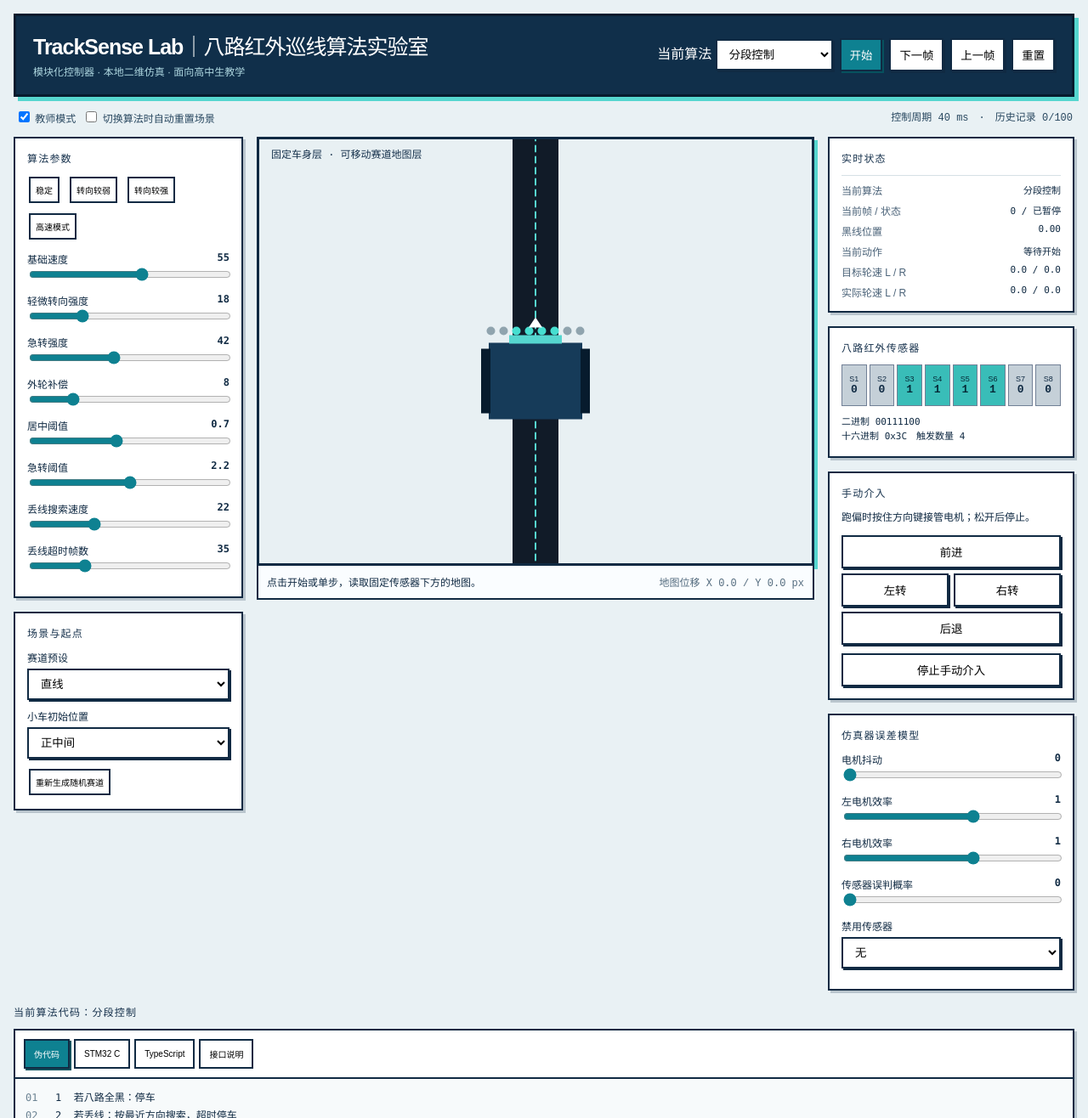
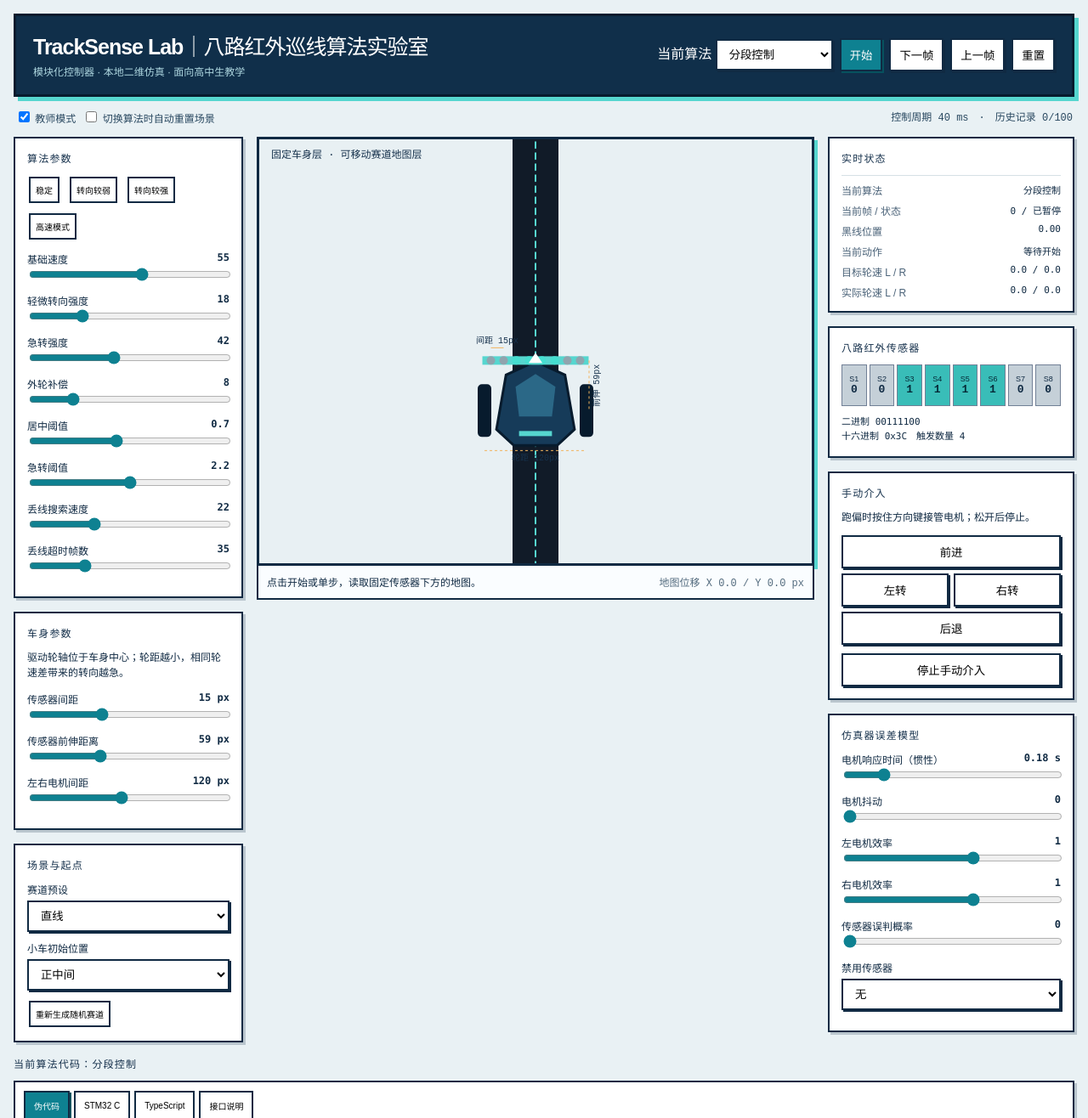
Before and after one commit to EasonHelloWord/TrackSense-Lab, a React (Vite) app: page / in a window 1280 px wide. Shown: the top 1316 px of the page at 85% size. Built offline with nearby package versions, Linux system fonts and the light colour scheme.

Commit message:
feat: add configurable vehicle geometry

```diff
--- a/src/App.tsx
+++ b/src/App.tsx
@@ -10,6 +10,7 @@ import { ManualInterventionPanel } from './components/ManualInterventionPanel';
 import { SensorBar } from './components/SensorBar';
 import { RealtimeStatusPanel } from './components/RealtimeStatusPanel';
 import { CodeViewer } from './components/CodeViewer';
+import { VehicleParameterPanel } from './components/VehicleParameterPanel';
 
 const defaults = (controller: LineController) => Object.fromEntries(controller.parameterDefinitions.map(definition => [definition.key, definition.defaultValue]));
 const tracks: [TrackPreset, string][] = [['straight','直线'],['left','缓左弯'],['right','缓右弯'],['hardLeft','急左弯'],['hardRight','急右弯'],['s','S形弯'],['random','随机平滑'],['lost','丢线场景'],['finish','全黑终点']];
@@ -18,7 +19,7 @@ export default function App() {
   const [controller, setController] = useState(controllerRegistry[0]);
   const [parameters, setParameters] = useState<Record<string, number | boolean | string>>(() => defaults(controllerRegistry[0]));
   const engine = useRef(new SimulationEngine(controllerRegistry[0], defaults(controllerRegistry[0])));
-  const [running, setRunning] = useState(false), [teacher, setTeacher] = useState(true), [autoReset, setAutoReset] = useState(false), [, forceRender] = useState(0), [initial, setInitial] = useState('center');
+  const [running, setRunning] = useState(false), [teacher, setTeacher] = useState(true), [autoReset, setAutoReset] = useState(false), [renderVersion, forceRender] = useState(0), [initial, setInitial] = useState('center');
   const refresh = () => forceRender(value => value + 1);
 
   useEffect(() => { let frame = 0, previous = 0, accumulator = 0; const loop = (time: number) => { if (running) { accumulator += Math.min(.1, (time - previous) / 1000); while (accumulator >= .04) { engine.current.step(.04); accumulator -= .04; } refresh(); } previous = time; frame = requestAnimationFrame(loop); }; frame = requestAnimationFrame(loop); return () => cancelAnimationFrame(frame); }, [running]);
@@ -31,9 +32,9 @@ export default function App() {
     <header><div><h1>TrackSense Lab｜八路红外巡线算法实验室</h1><p>模块化控制器 · 本地二维仿真 · 面向高中生教学</p></div><div className="header-controls"><label>当前算法 <select value={controller.id} onChange={event => chooseController(event.target.value)}>{controllerRegistry.map(item => <option key={item.id} value={item.id}>{item.name}</option>)}</select></label><button className="primary" onClick={() => setRunning(value => !value)}>{running ? '暂停' : '开始'}</button><button onClick={nextFrame}>下一帧</button><button onClick={() => { setRunning(false); engine.current.previous(); refresh(); }}>上一帧</button><button onClick={reset}>重置</button></div></header>
     <div className="modebar"><label><input type="checkbox" checked={teacher} onChange={event => setTeacher(event.target.checked)} /> 教师模式</label><label><input type="checkbox" checked={autoReset} onChange={event => setAutoReset(event.target.checked)} /> 切换算法时自动重置场景</label><span>控制周期 40 ms　·　历史记录 {engine.current.history.length}/100</span></div>
     <div className="grid">
-      <aside><AlgorithmParameterPanel controller={controller} parameters={parameters} onChange={next => { setParameters(next); engine.current.parameters = next; refresh(); }} /><section className="panel"><h2>场景与起点</h2><label className="selectlabel">赛道预设<select value={engine.current.preset} onChange={event => { engine.current.setPreset(event.target.value as TrackPreset); refresh(); }}>{tracks.map(([id, name]) => <option key={id} value={id}>{name}</option>)}</select></label><label className="selectlabel">小车初始位置<select value={initial} onChange={event => setInitial(event.target.value)}><option value="center">正中间</option><option value="left">稍微偏左</option><option value="right">稍微偏右</option><option value="hardLeft">严重偏左</option><option value="hardRight">严重偏右</option><option value="offline">完全离线</option></select></label><button className="tiny" onClick={() => { engine.current.seed = Math.random() * 10; engine.current.setPreset('random'); refresh(); }}>重新生成随机赛道</button></section></aside>
-      <section className="sim"><SimulationCanvas engine={engine.current} /><div className="explain"><strong>{result.explanation}</strong><span>地图位移 X {engine.current.state.mapOffsetX.toFixed(1)} / Y {engine.current.state.mapOffsetY.toFixed(1)} px</span></div></section>
-      <aside><RealtimeStatusPanel engine={engine.current} running={running} /><SensorBar values={engine.current.state.sensorValues} disabled={engine.current.settings.disabledSensor} /><ManualInterventionPanel engine={engine.current} onStart={() => { setRunning(true); refresh(); }} onRelease={() => { setRunning(false); refresh(); }} />{teacher && <section className="panel"><h2>仿真器误差模型</h2>{[['motorJitter','电机抖动',0,20,.5],['leftEfficiency','左电机效率',.7,1.2,.01],['rightEfficiency','右电机效率',.7,1.2,.01],['sensorNoise','传感器误判概率',0,.3,.01]].map(([key,label,min,max,step]) => <label className="param" key={String(key)}><span>{label}<b>{String(engine.current.settings[key as keyof typeof defaultSettings])}</b></span><input type="range" min={Number(min)} max={Number(max)} step={Number(step)} value={Number(engine.current.settings[key as keyof typeof defaultSettings])} onChange={event => { (engine.current.settings as any)[key] = Number(event.target.value); refresh(); }} /></label>)}<label className="selectlabel">禁用传感器<select value={engine.current.settings.disabledSensor ?? ''} onChange={event => { engine.current.settings.disabledSensor = event.target.value === '' ? null : Number(event.target.value); refresh(); }}><option value="">无</option>{[1,2,3,4,5,6,7,8].map((number, index) => <option key={number} value={index}>S{number}</option>)}</select></label></section>}</aside>
+      <aside><AlgorithmParameterPanel controller={controller} parameters={parameters} onChange={next => { setParameters(next); engine.current.parameters = next; refresh(); }} />{teacher && <VehicleParameterPanel settings={engine.current.settings} onChange={(key, value) => { (engine.current.settings as any)[key] = value; refresh(); }} />}<section className="panel"><h2>场景与起点</h2><label className="selectlabel">赛道预设<select value={engine.current.preset} onChange={event => { engine.current.setPreset(event.target.value as TrackPreset); refresh(); }}>{tracks.map(([id, name]) => <option key={id} value={id}>{name}</option>)}</select></label><label className="selectlabel">小车初始位置<select value={initial} onChange={event => setInitial(event.target.value)}><option value="center">正中间</option><option value="left">稍微偏左</option><option value="right">稍微偏右</option><option value="hardLeft">严重偏左</option><option value="hardRight">严重偏右</option><option value="offline">完全离线</option></select></label><button className="tiny" onClick={() => { engine.current.seed = Math.random() * 10; engine.current.setPreset('random'); refresh(); }}>重新生成随机赛道</button></section></aside>
+      <section className="sim"><SimulationCanvas engine={engine.current} revision={renderVersion} /><div className="explain"><strong>{result.explanation}</strong><span>地图位移 X {engine.current.state.mapOffsetX.toFixed(1)} / Y {engine.current.state.mapOffsetY.toFixed(1)} px</span></div></section>
+      <aside><RealtimeStatusPanel engine={engine.current} running={running} /><SensorBar values={engine.current.state.sensorValues} disabled={engine.current.settings.disabledSensor} /><ManualInterventionPanel engine={engine.current} onStart={() => { setRunning(true); refresh(); }} onRelease={() => { setRunning(false); refresh(); }} />{teacher && <section className="panel"><h2>仿真器误差模型</h2>{[['motorResponseTime','电机响应时间（惯性）',.02,1,.01],['motorJitter','电机抖动',0,20,.5],['leftEfficiency','左电机效率',.7,1.2,.01],['rightEfficiency','右电机效率',.7,1.2,.01],['sensorNoise','传感器误判概率',0,.3,.01]].map(([key,label,min,max,step]) => <label className="param" key={String(key)}><span>{label}<b>{String(engine.current.settings[key as keyof typeof defaultSettings])}{key==='motorResponseTime'?' s':''}</b></span><input type="range" min={Number(min)} max={Number(max)} step={Number(step)} value={Number(engine.current.settings[key as keyof typeof defaultSettings])} onChange={event => { (engine.current.settings as any)[key] = Number(event.target.value); refresh(); }} /></label>)}<label className="selectlabel">禁用传感器<select value={engine.current.settings.disabledSensor ?? ''} onChange={event => { engine.current.settings.disabledSensor = event.target.value === '' ? null : Number(event.target.value); refresh(); }}><option value="">无</option>{[1,2,3,4,5,6,7,8].map((number, index) => <option key={number} value={index}>S{number}</option>)}</select></label></section>}</aside>
     </div>
     <section className="codewrap"><h2>当前算法代码：{controller.name}</h2><CodeViewer controller={controller} lines={result.activeCodeLines} /></section>
     <section className="panel compare"><h2>算法对比</h2><table><thead><tr><th>对比项</th><th>分段控制</th><th>PID控制</th></tr></thead><tbody><tr><td>基本原理</td><td>按偏差范围选择固定轮速</td><td>根据连续误差计算修正量</td></tr><tr><td>参数数量</td><td>少，容易理解</td><td>较多，需要调参</td></tr><tr><td>运动表现</td><td>可能出现轮速跳变</td><td>通常更平滑</td></tr><tr><td>适合教学阶段</td><td>入门</td><td>进阶</td></tr></tbody></table><p>分段控制不是错误的方法；PID 参数不合适时同样可能振荡。两者使用相同传感器输入和仿真环境。</p></section>
--- a/src/components/SimulationCanvas.tsx
+++ b/src/components/SimulationCanvas.tsx
@@ -1,15 +1,17 @@
 import { useEffect, useRef } from 'react';
 import { trackPoints } from '../simulation/trackGenerator';
 import type { SimulationEngine } from '../simulation/simulationEngine';
+import { sensorArrayWidth, sensorPositions } from '../simulation/vehicleGeometry';
 
 /** 前景车与背景地图严格分层：前景始终不变，背景仅使用 mapOffset/mapRotation。 */
-export function SimulationCanvas({ engine }: { engine: SimulationEngine }) {
+export function SimulationCanvas({ engine, revision }: { engine: SimulationEngine; revision: number }) {
   const ref = useRef<HTMLCanvasElement>(null);
   useEffect(() => {
     const canvas = ref.current; if (!canvas) return;
     const ctx = canvas.getContext('2d')!, dpr = devicePixelRatio;
     canvas.width = canvas.clientWidth * dpr; canvas.height = canvas.clientHeight * dpr; ctx.scale(dpr, dpr);
-    const width = canvas.clientWidth, height = canvas.clientHeight, carY = height / 2 + 35, state = engine.state;
+    // 固定小车位于地图正中偏下，为前方赛道保留更大的观察区域。
+    const width = canvas.clientWidth, height = canvas.clientHeight, carY = height * .64, state = engine.state;
     ctx.fillStyle = '#e8f0f3'; ctx.fillRect(0, 0, width, height);
 
     // 地图层：旋转锚点固定在小车中心；地图位移发生在旋转后的地图局部坐标中。
@@ -19,11 +21,26 @@ export function SimulationCanvas({ engine }: { engine: SimulationEngine }) {
     ctx.stroke(); ctx.strokeStyle = '#56d6cf'; ctx.lineWidth = 2; ctx.setLineDash([7, 6]); ctx.lineDashOffset = state.mapOffsetY * .18; ctx.stroke(); ctx.setLineDash([]); ctx.restore();
 
     // 固定前景车身层：从不使用 mapOffset 或 mapRotation。
-    ctx.save(); ctx.translate(width / 2, carY); ctx.fillStyle = '#163b59'; ctx.fillRect(-55, -45, 110, 90);
-    ctx.fillStyle = '#071b2d'; ctx.fillRect(-64, -38, 11, 76); ctx.fillRect(53, -38, 11, 76); ctx.fillStyle = '#56d6cf'; ctx.fillRect(-31, -54, 62, 10);
-    for (let i = 0; i < 8; i++) { ctx.beginPath(); ctx.fillStyle = engine.settings.disabledSensor === i ? '#f2b35d' : state.sensorValues[i] ? '#46ded0' : '#90a4ae'; ctx.arc(-52.5 + i * 15, -59, 5, 0, Math.PI * 2); ctx.fill(); }
-    ctx.fillStyle = '#fff'; ctx.beginPath(); ctx.moveTo(0, -75); ctx.lineTo(-8, -63); ctx.lineTo(8, -63); ctx.fill(); ctx.restore();
+    const geometry = engine.settings, sensorY = -geometry.sensorForwardOffset, sensorWidth = sensorArrayWidth(geometry);
+    const bodyWidth = Math.max(92, geometry.motorSpacing - 18), wheelX = geometry.motorSpacing / 2;
+    ctx.save(); ctx.translate(width / 2, carY);
+    // 轮胎在车身下方，驱动轮轴即车体局部坐标原点。
+    ctx.fillStyle = '#071b2d'; ctx.beginPath(); ctx.roundRect(-wheelX - 8, -31, 16, 62, 5); ctx.roundRect(wheelX - 8, -31, 16, 62, 5); ctx.fill();
+    // 俯视车身：尖头、驾驶舱和后部保险杠，让传感器横梁保持在车头前方。
+    ctx.fillStyle = '#163b59'; ctx.strokeStyle = '#071b2d'; ctx.lineWidth = 3; ctx.beginPath(); ctx.moveTo(0, -58); ctx.lineTo(-bodyWidth * .34, -42); ctx.lineTo(-bodyWidth * .45, 22); ctx.lineTo(-bodyWidth * .25, 41); ctx.lineTo(bodyWidth * .25, 41); ctx.lineTo(bodyWidth * .45, 22); ctx.lineTo(bodyWidth * .34, -42); ctx.closePath(); ctx.fill(); ctx.stroke();
+    ctx.fillStyle = '#2b6887'; ctx.beginPath(); ctx.moveTo(0, -43); ctx.lineTo(-bodyWidth * .23, -28); ctx.lineTo(-bodyWidth * .19, 7); ctx.lineTo(bodyWidth * .19, 7); ctx.lineTo(bodyWidth * .23, -28); ctx.closePath(); ctx.fill();
+    ctx.fillStyle = '#56d6cf'; ctx.fillRect(-bodyWidth * .19, 24, bodyWidth * .38, 6);
+    // 前置红外横梁与八个实际采样位置。
+    ctx.fillStyle = '#56d6cf'; ctx.fillRect(-sensorWidth / 2 - 10, sensorY - 5, sensorWidth + 20, 10);
+    sensorPositions(geometry).forEach(({ x, y }, i) => { ctx.beginPath(); ctx.fillStyle = engine.settings.disabledSensor === i ? '#f2b35d' : state.sensorValues[i] ? '#46ded0' : '#90a4ae'; ctx.arc(x, y, 5, 0, Math.PI * 2); ctx.fill(); });
+    ctx.strokeStyle = '#f2b35d'; ctx.fillStyle = '#17324d'; ctx.lineWidth = 1; ctx.setLineDash([3, 3]);
+    ctx.beginPath(); ctx.moveTo(-geometry.motorSpacing / 2, 47); ctx.lineTo(geometry.motorSpacing / 2, 47); ctx.stroke();
+    ctx.beginPath(); ctx.moveTo(bodyWidth / 2 + 12, sensorY); ctx.lineTo(bodyWidth / 2 + 12, 0); ctx.stroke(); ctx.setLineDash([]);
+    const firstSensor = -sensorWidth / 2, secondSensor = firstSensor + geometry.sensorSpacing;
+    ctx.beginPath(); ctx.moveTo(firstSensor, sensorY - 15); ctx.lineTo(secondSensor, sensorY - 15); ctx.stroke(); ctx.setLineDash([]);
+    ctx.font = '10px monospace'; ctx.textAlign = 'center'; ctx.fillText(`轮距 ${geometry.motorSpacing}px`, 0, 59); ctx.fillText(`间距 ${geometry.sensorSpacing}px`, (firstSensor + secondSensor) / 2, sensorY - 20); ctx.save(); ctx.translate(bodyWidth / 2 + 24, sensorY / 2); ctx.rotate(-Math.PI / 2); ctx.fillText(`前伸 ${geometry.sensorForwardOffset}px`, 0, 0); ctx.restore();
+    ctx.fillStyle = '#fff'; ctx.beginPath(); ctx.moveTo(0, -68); ctx.lineTo(-8, -56); ctx.lineTo(8, -56); ctx.fill(); ctx.restore();
     ctx.fillStyle = '#17324d'; ctx.font = '12px monospace'; ctx.fillText('固定车身层 · 可移动赛道地图层', 14, 22);
-  }, [engine, engine.state.frame]);
+  }, [engine, revision]);
   return <canvas className="simulation-canvas" ref={ref} />;
 }
--- /dev/null
+++ b/src/components/VehicleParameterPanel.tsx
@@ -0,0 +1,11 @@
+import type { SimulationSettings } from '../simulation/types';
+
+const parameters: [keyof Pick<SimulationSettings, 'sensorSpacing' | 'sensorForwardOffset' | 'motorSpacing'>, string, number, number, number, string][] = [
+  ['sensorSpacing', '传感器间距', 8, 28, 1, 'px'],
+  ['sensorForwardOffset', '传感器前伸距离', 35, 105, 1, 'px'],
+  ['motorSpacing', '左右电机间距', 70, 180, 2, 'px'],
+];
+
+export function VehicleParameterPanel({ settings, onChange }: { settings: SimulationSettings; onChange: (key: keyof SimulationSettings, value: number) => void }) {
+  return <section className="panel"><h2>车身参数</h2><p>驱动轮轴位于车身中心；轮距越小，相同轮速差带来的转向越急。</p>{parameters.map(([key, label, min, max, step, unit]) => <label className="param" key={key}><span>{label}<b>{settings[key]} {unit}</b></span><input type="range" min={min} max={max} step={step} value={settings[key]} onChange={event => onChange(key, Number(event.target.value))} /></label>)}</section>;
+}
--- a/src/simulation/sensorModel.ts
+++ b/src/simulation/sensorModel.ts
@@ -1,9 +1,7 @@
 import type { SensorValue } from '../controllers/types';
 import { trackX } from './trackGenerator';
 import type { SimulationSettings, TrackPreset } from './types';
-
-const SENSOR_X = [-52.5, -37.5, -22.5, -7.5, 7.5, 22.5, 37.5, 52.5];
-const SENSOR_Y = -59;
+import { sensorPositions } from './vehicleGeometry';
 
 /**
  * 传感器固定在前景车身层。将固定点反变换到地图平面，再查询黑线。
@@ -11,11 +9,11 @@ const SENSOR_Y = -59;
  */
 export function readSensors(preset: TrackPreset, mapX: number, mapY: number, rotation: number, settings: SimulationSettings, seed: number): [SensorValue,SensorValue,SensorValue,SensorValue,SensorValue,SensorValue,SensorValue,SensorValue] {
   const cos = Math.cos(rotation), sin = Math.sin(rotation);
-  const values = SENSOR_X.map((x, i) => {
+  const values = sensorPositions(settings).map(({ x, y }, i) => {
     if (settings.disabledSensor === i) return 0;
     // 地图先绕固定车心旋转，再在地图局部坐标平移：localMap = R(-rotation)×sensorPoint - mapOffset。
-    const mapSensorX = cos * x + sin * SENSOR_Y - mapX;
-    const mapSensorY = -sin * x + cos * SENSOR_Y - mapY;
+    const mapSensorX = cos * x + sin * y - mapX;
+    const mapSensorY = -sin * x + cos * y - mapY;
     let black = preset === 'finish' && mapSensorY < -270
       ? true
       : Math.abs(trackX(preset, mapSensorY, seed) - mapSensorX) < 27;
--- a/src/simulation/simulationEngine.ts
+++ b/src/simulation/simulationEngine.ts
@@ -4,7 +4,7 @@ import { readSensors } from './sensorModel';
 import { clamp } from '../utils/clamp';
 
 const emptyResult: ControllerResult = { motorCommand: { leftSpeed: 0, rightSpeed: 0 }, error: null, linePosition: 0, actionLabel: '等待开始', explanation: '点击开始或单步，读取固定传感器下方的地图。', debugValues: {} };
-export const defaultSettings: SimulationSettings = { motorJitter: 0, leftEfficiency: 1, rightEfficiency: 1, sensorNoise: 0, sensorDelay: 0, disabledSensor: null };
+export const defaultSettings: SimulationSettings = { motorJitter: 0, motorResponseTime: .18, leftEfficiency: 1, rightEfficiency: 1, sensorNoise: 0, sensorDelay: 0, disabledSensor: null, sensorSpacing: 15, sensorForwardOffset: 59, motorSpacing: 120 };
 
 export class SimulationEngine {
   preset: TrackPreset = 'straight'; seed = 1; settings = { ...defaultSettings }; context: ControllerContext;
@@ -44,8 +44,12 @@ export class SimulationEngine {
       debugValues: { ...output.result.debugValues, '手动介入': this.manualOverride.label },
     } : output.result;
     const jitter = () => this.settings.motorJitter ? (Math.random() - .5) * this.settings.motorJitter : 0;
-    const left = clamp(result.motorCommand.leftSpeed * this.settings.leftEfficiency + jitter(), -100, 100);
-    const right = clamp(result.motorCommand.rightSpeed * this.settings.rightEfficiency + jitter(), -100, 100);
+    const targetLeft = clamp(result.motorCommand.leftSpeed * this.settings.leftEfficiency + jitter(), -100, 100);
+    const targetRight = clamp(result.motorCommand.rightSpeed * this.settings.rightEfficiency + jitter(), -100, 100);
+    // 一阶电机响应：实际轮速连续地趋近有效目标轮速，避免指令切换时瞬间跳变。
+    const response = 1 - Math.exp(-dt / Math.max(this.settings.motorResponseTime, .001));
+    const left = s.actualLeft + (targetLeft - s.actualLeft) * response;
+    const right = s.actualRight + (targetRight - s.actualRight) * response;
     const average = (left + right) / 2;
     const distance = average * .11;
     /*
@@ -58,7 +62,8 @@ export class SimulationEngine {
     const moveY = Math.cos(angle) * distance;
     // 循环角度 [0, 2π)：满 360° 回到 0°，反向转过 0° 则从 360° 继续。
     const fullTurn = Math.PI * 2;
-    const nextRotation = ((angle + (right - left) * .0009) % fullTurn + fullTurn) % fullTurn;
+    // 差速运动学：轮距越小，同一轮速差造成的角速度越大。
+    const nextRotation = ((angle + (right - left) * .11 / this.settings.motorSpacing) % fullTurn + fullTurn) % fullTurn;
     // 唯一的地图运动规则：平均轮速平移，速度差绕固定车心旋转。车身层从不移动。
     this.state = { ...s, frame: s.frame + 1, time: s.time + dt, mapOffsetX: s.mapOffsetX + moveX, mapOffsetY: s.mapOffsetY + moveY, mapRotation: nextRotation, lateral: s.mapOffsetX + moveX, sensorValues: sensors, result, targetLeft: result.motorCommand.leftSpeed, targetRight: result.motorCommand.rightSpeed, actualLeft: left, actualRight: right };
     return this.state;
--- a/src/simulation/types.ts
+++ b/src/simulation/types.ts
@@ -1,6 +1,6 @@
 import type { ControllerContext, ControllerResult, SensorValue } from '../controllers/types';
 export type TrackPreset='straight'|'left'|'right'|'hardLeft'|'hardRight'|'s'|'random'|'lost'|'finish';
-export interface SimulationSettings { motorJitter:number; leftEfficiency:number; rightEfficiency:number; sensorNoise:number; sensorDelay:number; disabledSensor:number|null; }
+export interface SimulationSettings { motorJitter:number; motorResponseTime:number; leftEfficiency:number; rightEfficiency:number; sensorNoise:number; sensorDelay:number; disabledSensor:number|null; sensorSpacing:number; sensorForwardOffset:number; motorSpacing:number; }
 /** 地图平面的位姿；车身层不拥有位姿，始终固定在画布中心。 */
 export interface SimulationState { frame:number; time:number; mapOffsetX:number; mapOffsetY:number; mapRotation:number; /** 兼容旧状态面板：等同于地图 X 位移。 */ lateral:number; sensorValues:[SensorValue,SensorValue,SensorValue,SensorValue,SensorValue,SensorValue,SensorValue,SensorValue]; result:ControllerResult; targetLeft:number;targetRight:number;actualLeft:number;actualRight:number; }
 export interface Snapshot {state:SimulationState; context:ControllerContext;}
--- /dev/null
+++ b/src/simulation/vehicleGeometry.ts
@@ -0,0 +1,13 @@
+import type { SimulationSettings } from './types';
+
+/** 车体局部坐标：驱动轮轴位于原点，车头指向负 Y。 */
+export function sensorPositions(settings: SimulationSettings) {
+  return Array.from({ length: 8 }, (_, index) => ({
+    x: (index - 3.5) * settings.sensorSpacing,
+    y: -settings.sensorForwardOffset,
+  }));
+}
+
+export function sensorArrayWidth(settings: SimulationSettings) {
+  return settings.sensorSpacing * 7;
+}
```
Also changed, not shown: 1 other file (tests, documents, lock files or other folders).
